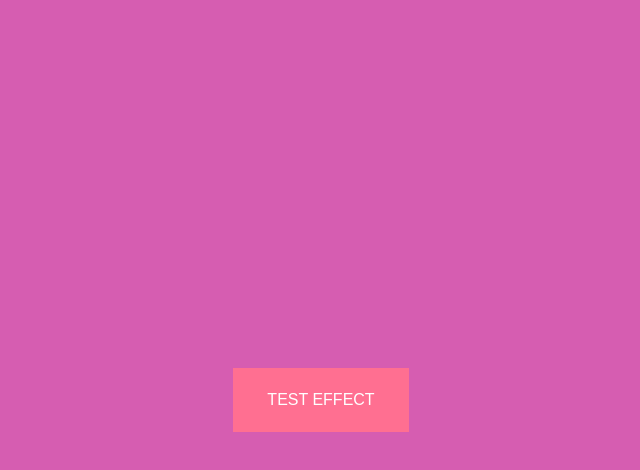
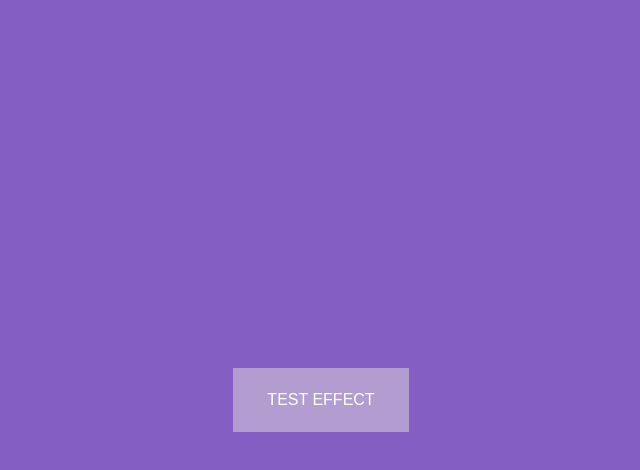
Before and after one commit to Gergi83/ripple-effect-button, a website: page index.html in a window 1280 px wide. Both pictures are taken after a click on the button "TEST EFFECT". Shown: the whole page, without its empty margins (319-959 px from the left). Drawn offline with Linux system fonts and the light colour scheme.

Commit message:
minor html and css changes, functionality added

```diff
--- a/index.html
+++ b/index.html
@@ -12,7 +12,7 @@
     <title>Ripple Effect Button</title>
 </head>
 
-<body><button>Test Effect <span class="circle" style="top: 27px; left:82px"></span></button>
+<body><button class="ripple">Test Effect</button>
     <script src="script.js"></script>
 </body>
 
--- a/script.js
+++ b/script.js
@@ -0,0 +1,23 @@
+const buttons = document.querySelectorAll('.ripple');
+
+buttons.forEach((button) => {
+  button.addEventListener('click', function (e) {
+    const btnTop = e.target.offsetTop;
+    const btnLeft = e.target.offsetLeft;
+
+    const x = e.clientX;
+    const y = e.clientY;
+
+    const xInside = x - btnLeft;
+    const yInside = y - btnTop;
+
+    const circle = document.createElement('span');
+    circle.classList.add('circle');
+    circle.style.top = yInside + 'px';
+    circle.style.left = xInside + 'px';
+
+    this.appendChild(circle);
+
+    setTimeout(() => circle.remove(), 501);
+  });
+});
--- a/style.css
+++ b/style.css
@@ -12,13 +12,13 @@ body {
   display: flex;
   align-items: center;
   justify-content: center;
-  background: #d65db1;
+  background: #845ec2;
 }
 
 button {
-  background: #ff6f91;
+  background: #b39cd0;
   color: #fff;
-  border: 1px solid #ff6f91;
+  border: 1px solid #b39cd0;
   font-size: 16px;
   text-transform: uppercase;
   padding: 22px 33px;
```
